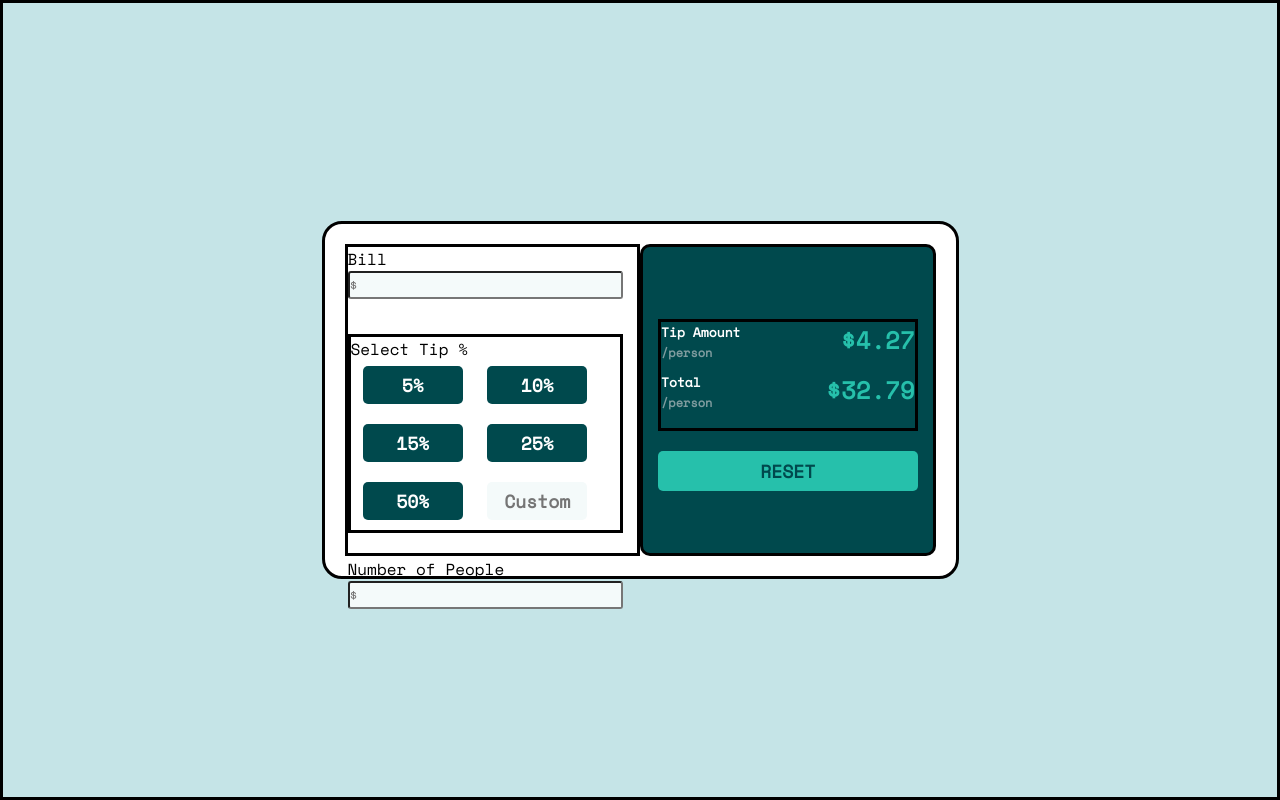
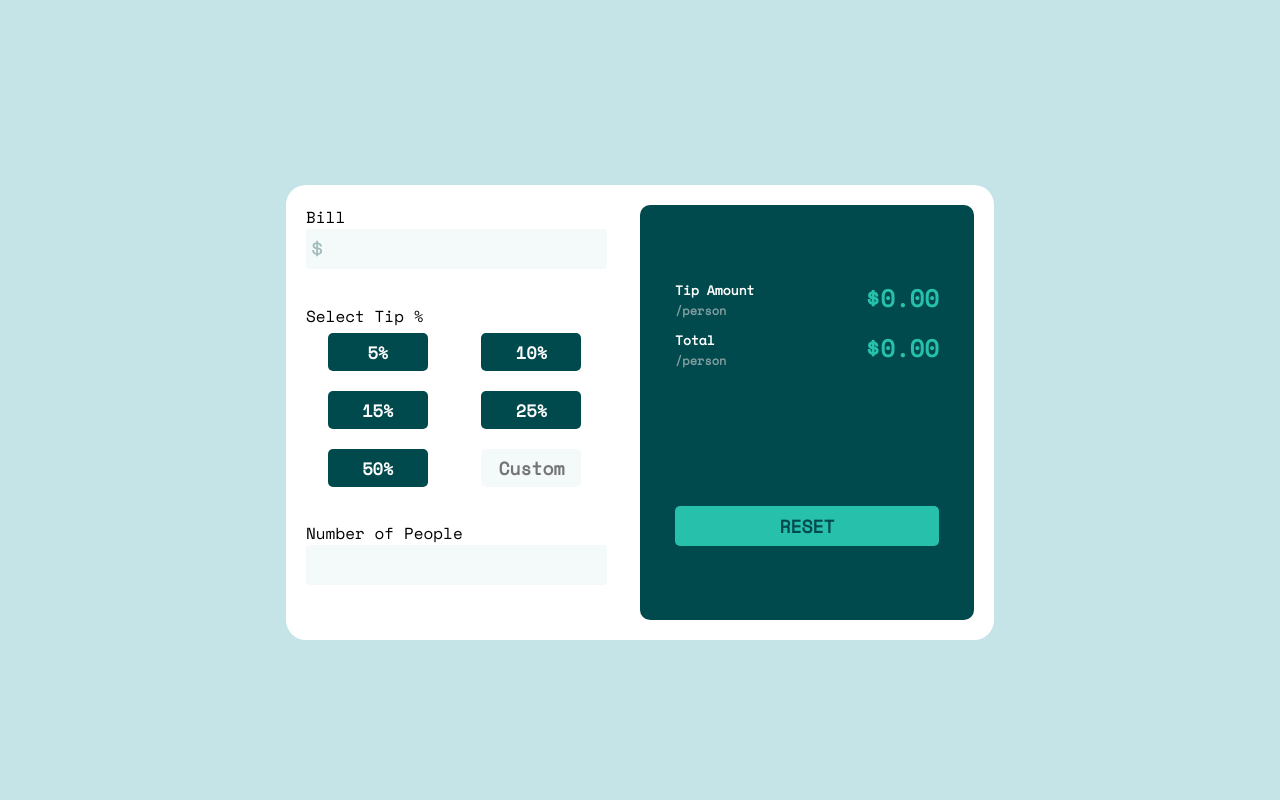
Before and after one commit to davitru60/Frontend-Mentor-Tip-Calculator-App, a website: page index.html in a window 1280 px wide. Both pictures are taken after a click on the button "5%". Drawn offline with nearby package versions, Linux system fonts and the light colour scheme.

Commit message:
calculateTip functions

```diff
--- /dev/null
+++ b/calculateTip.js
@@ -0,0 +1,88 @@
+// Espera a que el contenido del DOM esté completamente cargado
+document.addEventListener("DOMContentLoaded", function () {
+    // Obtenemos elementos del DOM por sus IDs
+    const billInput = document.getElementById("bill-in");
+    const tipButtons = document.querySelectorAll(".buttons-container button");
+    const customTipInput = document.getElementById("tip-in");
+    const numberOfPeopleInput = document.getElementById("n-people");
+    const tipAmountElement = document.getElementById("tip-amount");
+    const tipTotalElement = document.getElementById("tip-total");
+    const resetButton = document.getElementById("reset-btn");
+
+    // Agregamos eventos para los botones de porcentaje de propina
+    tipButtons.forEach(button => {
+        button.addEventListener("click", function () {
+            // Obtenemos el porcentaje de propina del texto del botón
+            const tipPercentage = parseInt(button.textContent.replace("%", ""));
+            // Calculamos la propina usando el porcentaje
+            calculateTip(tipPercentage);
+        });
+    });
+
+    // Agregamos evento para el campo de entrada de propina personalizada
+    customTipInput.addEventListener("input", function () {
+        // Convertimos el valor del campo a un número decimal
+        const customTipPercentage = parseFloat(customTipInput.value) || 0;
+        // Calculamos la propina usando el porcentaje personalizado
+        calculateTip(customTipPercentage);
+    });
+
+    // Agregamos evento para el campo de entrada de número de personas
+    numberOfPeopleInput.addEventListener("input", function () {
+        // Calculamos la propina nuevamente cuando el número de personas cambia
+        calculateTip();
+    });
+
+    // Agregamos evento para el botón de reinicio
+    resetButton.addEventListener("click", function () {
+        // Reiniciamos los valores del calculador
+        resetCalculator();
+    });
+
+    // Función para calcular la propina y actualizar los resultados en el DOM
+    function calculateTip(tipPercentage = 0) {
+        const billAmount = parseFloat(billInput.value) || 0;
+        const numberOfPeople = parseInt(numberOfPeopleInput.value) || 1;
+
+
+        if (billAmount < 0 || numberOfPeople < 1) {
+            displayError("Please enter valid values.");
+            return;
+        }
+
+        const tipAmount = (billAmount * tipPercentage) / 100;
+        const totalAmount = billAmount + tipAmount;
+        const tipPerPerson = tipAmount / numberOfPeople;
+        const totalPerPerson = totalAmount / numberOfPeople;
+
+        // Actualizamos los elementos en el DOM con los resultados calculados
+        tipAmountElement.textContent = "$" + tipPerPerson.toFixed(2);
+        tipTotalElement.textContent = "$" + totalPerPerson.toFixed(2);
+
+        clearError();
+    }
+
+    function displayError(message) {
+        const errorMessageElement = document.getElementById("error-message");
+        errorMessageElement.textContent = message;
+        errorMessageElement.style.display = "block";
+    }
+
+    function clearError() {
+        const errorMessageElement = document.getElementById("error-message");
+        errorMessageElement.style.display = "none";
+    }
+
+
+    // Función para reiniciar los valores del calculador
+    function resetCalculator() {
+        billInput.value = "";
+        tipButtons.forEach(button => button.classList.remove("active"));
+        customTipInput.value = "";
+        numberOfPeopleInput.value = "";
+        tipAmountElement.textContent = "$0.00";
+        tipTotalElement.textContent = "$0.00";
+        clearError();
+
+    }
+});
--- a/index.html
+++ b/index.html
@@ -11,6 +11,7 @@
   <link rel="preconnect" href="https://fonts.googleapis.com">
   <link rel="preconnect" href="https://fonts.gstatic.com" crossorigin>
   <link href="https://fonts.googleapis.com/css2?family=Space+Mono&display=swap" rel="stylesheet">
+  <script src="calculateTip.js" defer></script>
 
   <title>Frontend Mentor | Tip calculator app</title>
 
@@ -24,9 +25,10 @@
 
     <article class="card">
       <div class="input-container">
-        <form action="/" class="">
+        <form action="/" class="form bill-form">
           <label for="bill">Bill <br> </label>
-          <input type="text" id="bill-in" name="text" placeholder="$">
+          <input type="text" id="bill-in" name="text" placeholder="">
+          <img src="./images/icon-dollar.svg">
         </form>
 
         <div class="tip-container">
@@ -42,17 +44,18 @@
           </div>
 
 
-        <form action="/">
+        <form action="/" class="form  ">
           <br>
           <label for="people">Number of People</label> <br>
-          <input type="text" id="n-people" name="text" placeholder="$">
+          <div id="error-message" class="error-message"></div>
+          <input type="text" id="n-people" name="text" placeholder="">
         </form>
       </div>
 
       <article class="output-container">
         <div class="content-container">
-          <p>Tip Amount <br> <span id="person">/person </span> <span id="tip-amount"> $4.27 </span> </p>
-          <p>Total <br> <span id="person">/person </span> <span id="tip-total"> $32.79 </span> </p>
+          <p>Tip Amount <br> <span id="person">/person </span> <span id="tip-amount"> $0.00 </span> </p>
+          <p>Total <br> <span id="person">/person </span> <span id="tip-total"> $0.00 </span> </p>
         </div>
 
         <div class="reset-btn-container">
@@ -61,6 +64,7 @@
 
       </article>
     </article>
+    </main>
 </body>
 
 </html>
--- /dev/null
+++ b/package.json
@@ -0,0 +1,5 @@
+{
+  "dependencies": {
+    "node-fetch": "^3.3.2"
+  }
+}
--- a/sass/styles.scss
+++ b/sass/styles.scss
@@ -21,9 +21,8 @@ body {
 main {
     display: flex;
     align-items: flex-end;
-    width: 100vw;
-    position: relative;
     height: 100vh;
+
 
     .logo {
        display: none;
@@ -33,7 +32,7 @@ main {
     .card {
         display: flex;
         flex-direction: column;
-        height: 70%;
+        height: auto;
         background-color: $white;
         padding: 40px 30px 30px 30px;
         border-radius: 20px 20px 0px 0px;
@@ -43,21 +42,34 @@ main {
         .input-container {
             width: 100%;
 
-            form {
+            .form {
                 margin-bottom: 35px;
-                #bill-in,
-                #n-people {
-                    border-radius: 3px;
+                #bill-in, #n-people {
                     width: 100%;
                     height: 5vh;
+                    border-radius: 3px;
+                    border: none;
+                    padding: 10px;
                     background-color: $very-light-grayish-cyan;
+                    color: $very-dark-cyan;
+                    text-align: end;
+                    font-size: 18px;
+                    font-weight: 600
+                }
+            }
+
+            .bill-form{
+                position: relative;
+
+                & img{
+                    position: absolute;
+                    bottom:18%;
+                    right: 95%;
                 }
             }
         }
 
         .tip-container {
-            border: solid;
-
             p {
                 margin-bottom: 5px;
             }
@@ -65,7 +77,7 @@ main {
             .buttons-container {
                 display: grid;
                 grid-template-columns: repeat(auto-fit, minmax(100px, 1fr));
-
+                column-gap: 10px;
                 row-gap: 10px;
                 justify-items: center;
 
@@ -88,6 +100,9 @@ main {
                 #tip-btn {
                     background-color: $very-dark-cyan;
                     color: $white;
+                    font-size: 17px;
+                    border-radius: 5px;
+                    margin-bottom: 10px;
 
                 }
             }
@@ -98,13 +113,11 @@ main {
             flex-direction: column;
             justify-content: center;
             width: 100%;
-            border: solid;
             border-radius: 10px;
             background-color: $very-dark-cyan;
             padding: 20px 15px 10px 15px;
 
             .content-container{
-                border: solid;
                 position: relative;
 
                 p {
@@ -133,6 +146,7 @@ main {
 
             .reset-btn-container{
                 padding-top: 20px;
+
                 #reset-btn {
                     width: 100%;
                     height: 40px;
@@ -150,15 +164,31 @@ main {
     }
 }
 
+@media screen and (orientation: landscape) {
+    main {
+        height: auto;
+        flex-direction: column;
+        align-items: center;
+        justify-content:center;
+        padding: 75px 50px 50px 50px;
+
+
+        .card {
+            border-radius: 20px 20px 20px 20px;
+        }
+    }
+
+
+}
+
 @media screen and (min-width: 960px) {
     main {
         display: flex;
         align-items: center;
         justify-content: center;
-        width: 100%;
+        width: 100vw;
         position: relative;
-        border: solid;
-        height: 100%;
+        height: 100vh;
 
         .logo {
             position: absolute;
@@ -169,58 +199,41 @@ main {
         .card {
             display: flex;
             flex-direction: row;
-            border: solid;
-            height: 45%;
+            height: auto;
             background-color: $white;
             padding: 20px;
-            border-radius: 20px;
-            width: 50%;
+            width: 60%;
 
             .input-container {
-                border: solid;
                 width: 50%;
 
-                form {
-                    margin-bottom: 35px;
-                    #bill-in,
-                    #n-people {
-                        border-radius: 3px;
-                        width: 95%;
-                        height: 3.5vh;
+                .form {
+                    #bill-in, #n-people {
+                        width: 90%;
                     }
                 }
             }
 
+
             .tip-container {
-                border: solid;
                 padding-right: 20px;
                 width: 95%;
 
-                p {
-                    margin-bottom: 5px;
-                }
-
-                #tip-btn,
-                #tip-in {
-                    width: 75px;
-                    height: 30px;
-                }
 
                 #tip-btn {
                     background-color: $very-dark-cyan;
                     color: $white;
-                    font-size: 15px;
-                    border: none;
-                    border-radius: 5px;
-                    margin-bottom: 10px;
+
                 }
             }
 
             .output-container {
                 width: 50%;
-                border: solid;
-                border-radius: 10px;
-                background-color: $very-dark-cyan;
+                padding: 35px;
+
+                .content-container{
+                    margin-bottom: 100px;
+                }
             }
         }
     }
```
Also changed, not shown: css/styles.css, 2 other files.
